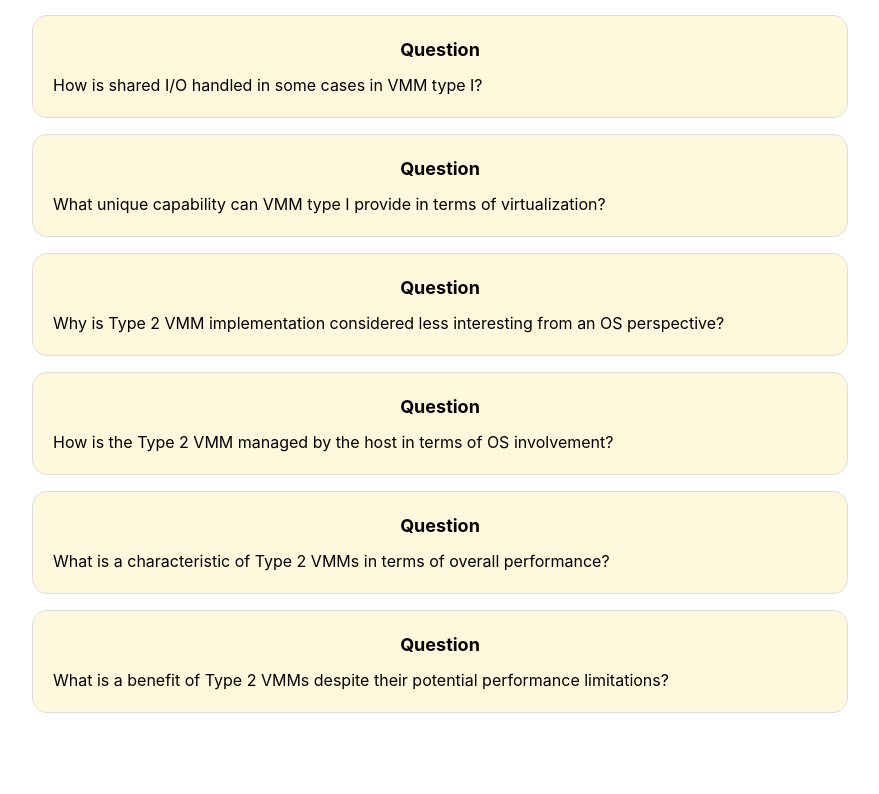
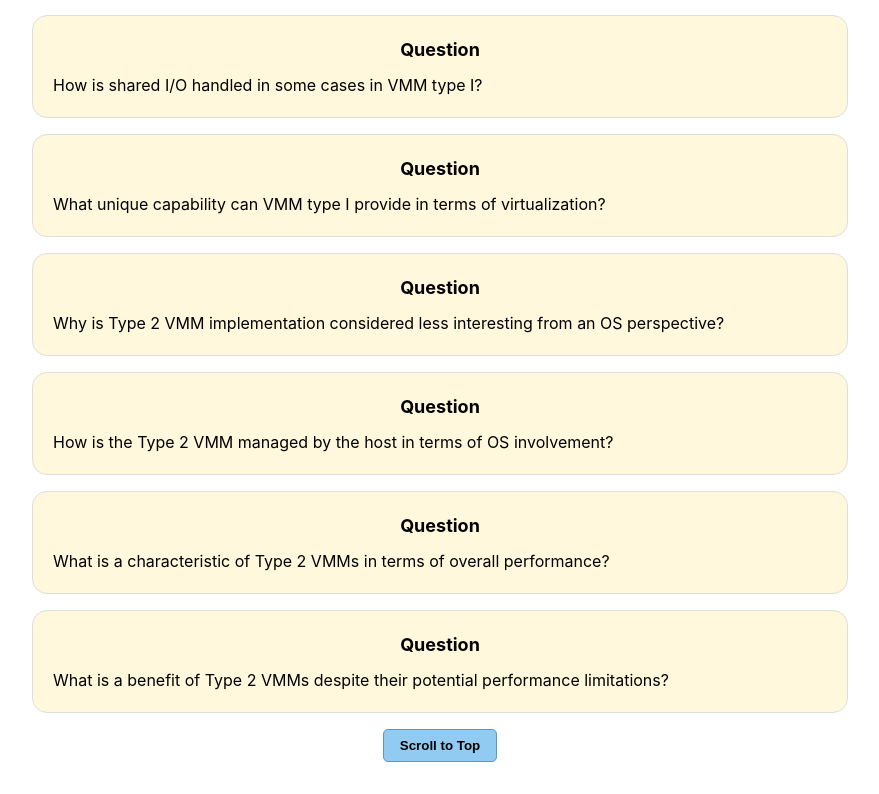
Before and after one commit to KhangBBBB/ultimate-review, a Svelte app: page / in a window 1280 px wide. Shown: the part 6517-7311 px from the top of the page, without its empty margins (200-1079 px from the left). Before the commit the page ends 7278 px from the top, so only its background shows below. Built offline with nearby package versions, Linux system fonts and the light colour scheme.

Commit message:
Add button Scroll to Top

```diff
--- a/src/App.svelte
+++ b/src/App.svelte
@@ -2,8 +2,13 @@
     import { topics } from "./data";
     import Deck from "./components/Deck.svelte";
     import DropdownMenuButton from "./components/DropdownMenuButton.svelte";
+    import Button from "./components/Button.svelte";
 
     let curTopicIndex = 0;
+
+    function handleScrollToTop() {
+        window.scrollTo({ top: 0, behavior: "smooth" });
+    }
 </script>
 
 <div class="control-box">
@@ -30,6 +35,10 @@
     {/if}
 {/each}
 
+<div>
+    <Button label="Scroll to Top" onClick={handleScrollToTop} />
+</div>
+
 <style>
     .control-box {
         margin: 10px;
```
